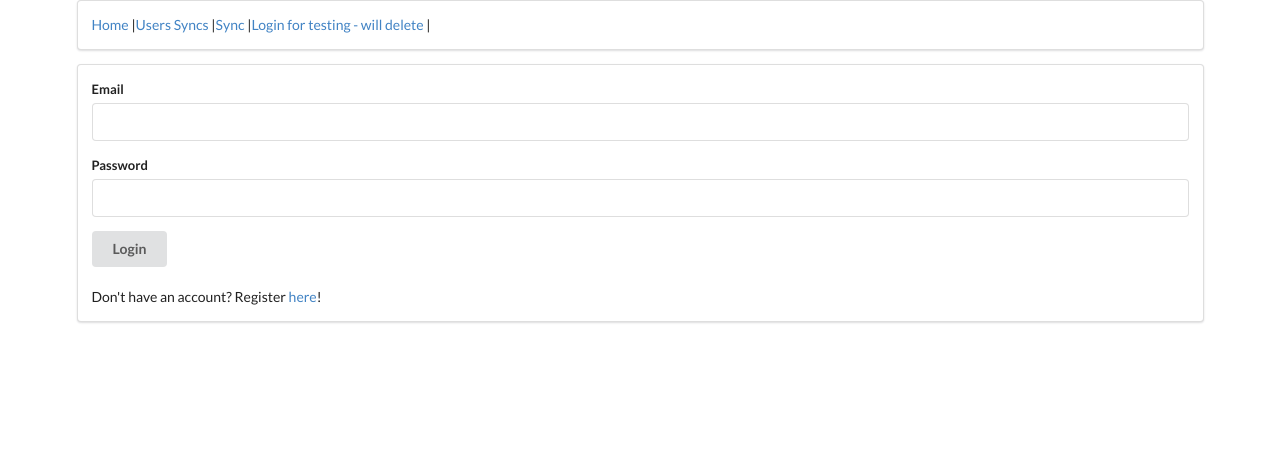
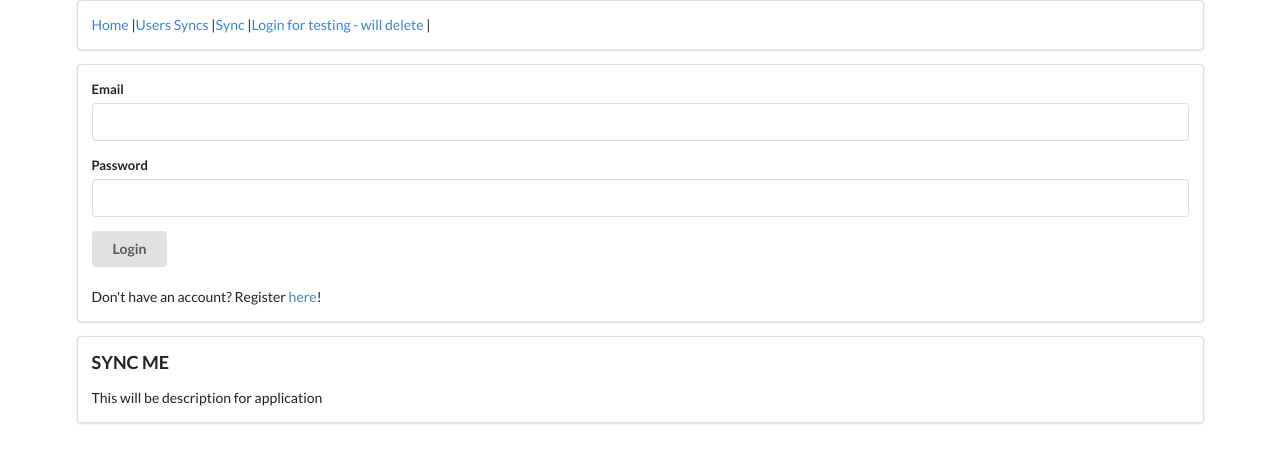
Before and after one commit to ang-lam/sync_me, a React (Create React App) app: page / in a window 1280 px wide. Shown: the top 462 px of the page. Built offline with nearby package versions, Linux system fonts and the light colour scheme; no server answers.

Commit message:
added div for homepage description

```diff
--- a/src/components/LoginPage.js
+++ b/src/components/LoginPage.js
@@ -58,7 +58,10 @@ class LoginPage extends Component {
                     <button className="ui button" type="submit">Login</button> <br /><br />
                     Don't have an account? Register <Link to='/signup'>here</Link>!
                 </form>
-
+                <div className="ui segment">
+                    <h3>SYNC ME</h3>
+                    <p>This will be description for application</p>
+                </div>
             </div>
         )
     }
```
